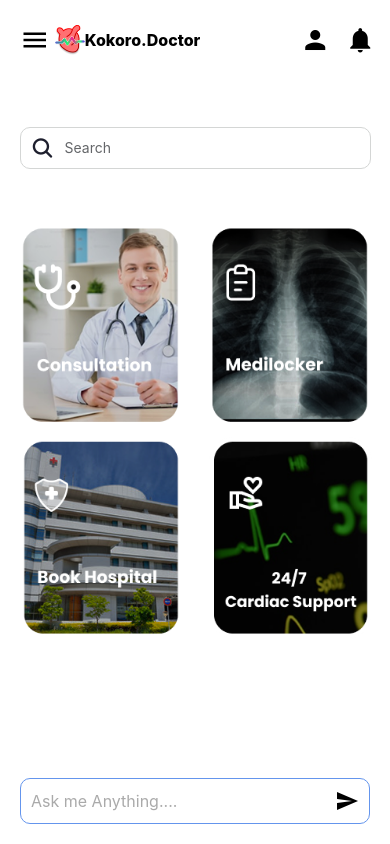
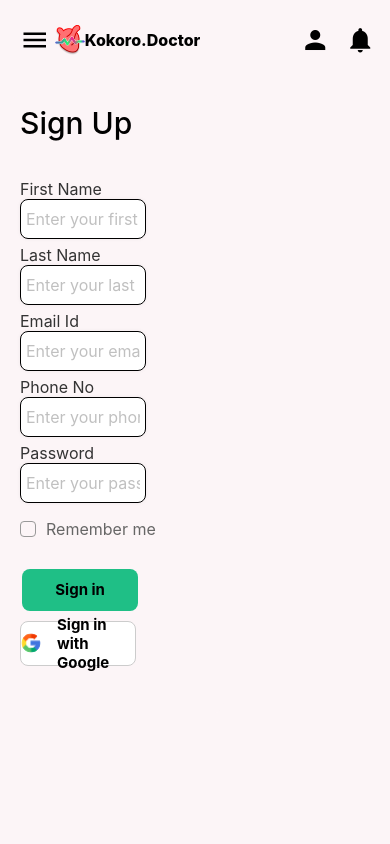
Before and after one commit to niteshKotharii/KokoroDoctor-frontend, a React Native app: screen / in a window 390 px wide. Built offline with nearby package versions, Linux system fonts and the light colour scheme; what expo-web-browser would draw is missing.

Commit message:
Revert "signup page"
This reverts commit c1ae9fd3fd262241f80e4973ea85126081db7c19.

```diff
--- a/App.jsx
+++ b/App.jsx
@@ -19,12 +19,22 @@ const App = () => {
 			<ThemeProvider>
 				<ChatbotProvider>
 					<RoleProvider>
+						<NavigationContainer ref={navigationRef}>
+							<Stack.Navigator>
+								<Stack.Screen
+									name="DoctorSignUp"
+									component={DoctorsSignUp}
+									options={{ headerShown: false }}
+								/>
+							</Stack.Navigator>
+						</NavigationContainer>
+						{/* <NavigationContainer
 						<NavigationContainer
 							linking={linking}
 							ref={navigationRef}>
 							<RootNavigation />
 							<ChatBotOverlay navigationRef={navigationRef} />
-						</NavigationContainer>
+						</NavigationContainer> */}
 					</RoleProvider>
 				</ChatbotProvider>
 			</ThemeProvider>
```
